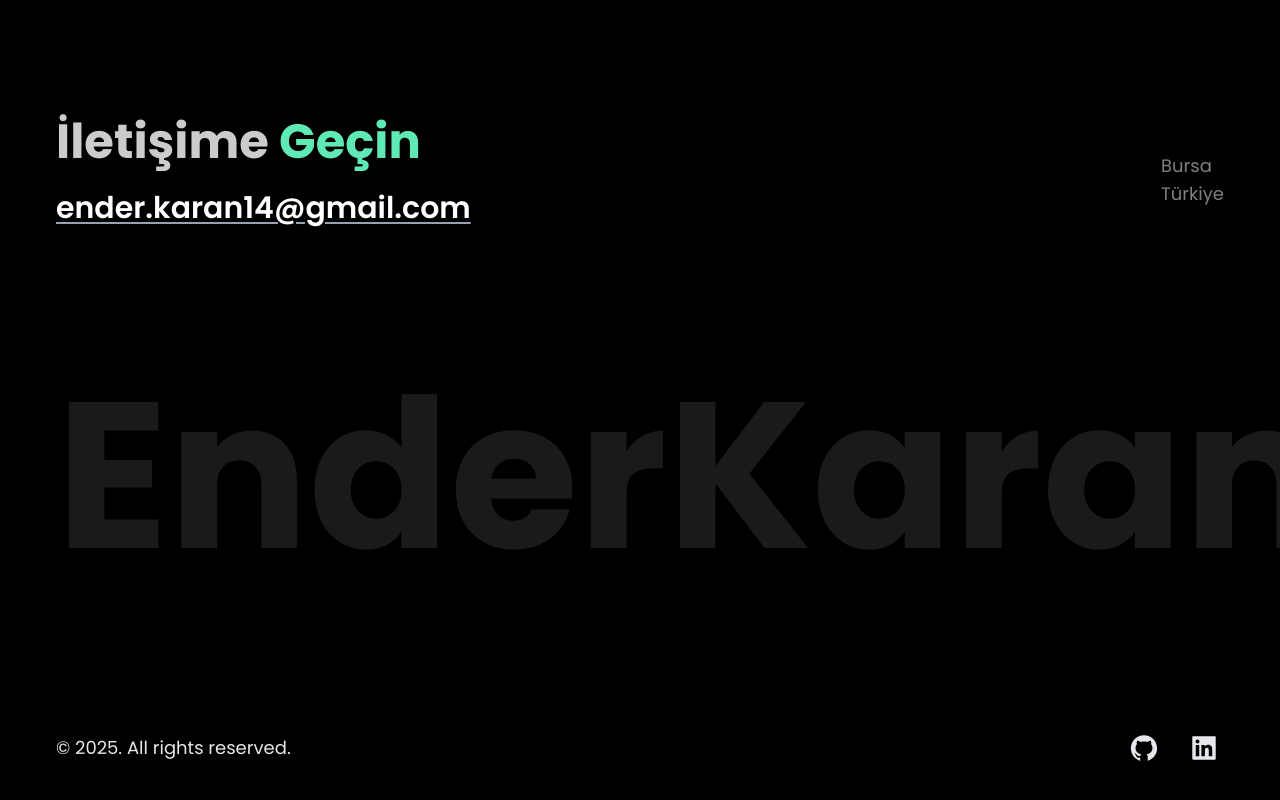
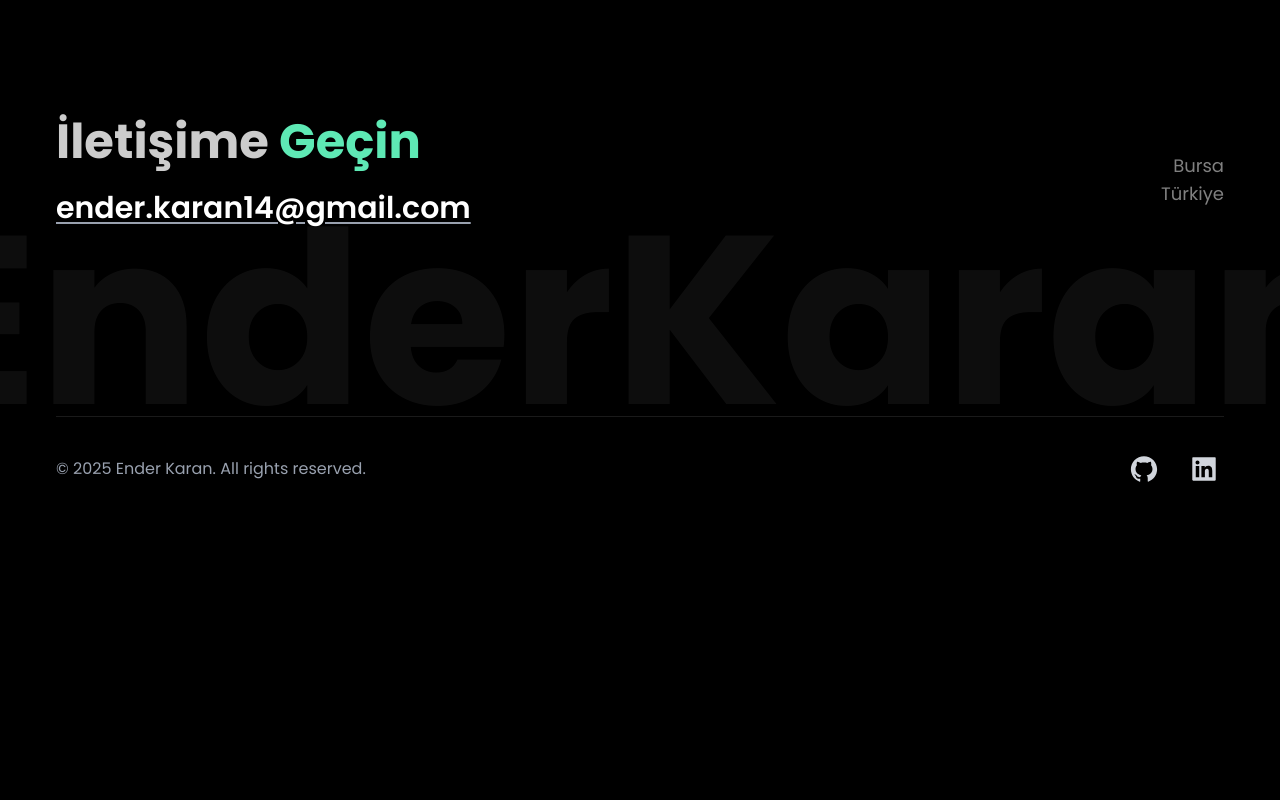
Before and after one commit to EnderKaran/Portfolio-Website, a React (Vite) app in the folder website/: page / in a window 1280 px wide. Shown: the part 3448-4248 px from the top of the page. After the commit the page ends 3969 px from the top, so only its background shows below. Built offline with nearby package versions, Linux system fonts and the light colour scheme.

Commit message:
footer kısmına yukarı çık butonu eklendi

```diff
--- a/website/package.json
+++ b/website/package.json
@@ -18,6 +18,7 @@
     "react-dom": "^19.1.0",
     "react-icons": "^5.5.0",
     "react-intersection-observer": "^9.16.0",
+    "react-scroll": "^1.9.3",
     "tailwindcss": "^4.1.11"
   },
   "devDependencies": {
--- a/website/src/components/Footer.jsx
+++ b/website/src/components/Footer.jsx
@@ -1,9 +1,33 @@
-import {
-    AiFillGithub,
-    AiFillLinkedin
-} from "react-icons/ai";
+import React, { useState, useEffect } from "react";
+import { AiFillGithub, AiFillLinkedin } from "react-icons/ai";
+import { FaArrowUp } from "react-icons/fa";
+import { motion, AnimatePresence } from "framer-motion";
+import { animateScroll as scroll } from 'react-scroll';
 
 export const Footer = () => {
+  const [isVisible, setIsVisible] = useState(false);
+
+  useEffect(() => {
+    const toggleVisibility = () => {
+      if (window.scrollY > 300) {
+        setIsVisible(true);
+      } else {
+        setIsVisible(false);
+      }
+    };
+    window.addEventListener("scroll", toggleVisibility);
+    return () => {
+      window.removeEventListener("scroll", toggleVisibility);
+    };
+  }, []);
+
+  const scrollToTop = () => {
+    scroll.scrollToTop({
+      duration: 800, // Animasyon süresi
+      smooth: "easeInOutQuart", // Animasyon efekti
+    });
+  };
+
   return (
     <footer className="py-8" id="contact">
       <div className="max-w-[1200px] mx-auto px-4">
@@ -12,7 +36,6 @@ export const Footer = () => {
             <h2 className="text-3xl md:text-5xl font-bold mb-6 text-white/80">
               İletişime <span className="text-emerald-300">Geçin</span>
             </h2>
-
             <a
               className="text-xl md:text-3xl font-semibold text-white underline decoration-gray-400 decoration-2 underline-offset-4 hover:text-emerald-300 hover:decoration-emerald-400 transition-all duration-300 break-all"
               href="mailto:ender.karan14@gmail.com"
@@ -20,64 +43,70 @@ export const Footer = () => {
               ender.karan14@gmail.com
             </a>
           </div>
-
-                    <div className="text-white/50 mt-12">
-
-
+          <div className="text-white/50 mt-12 text-right">
             <div className="text-lg mb-8">
               <p>Bursa</p>
               <p>Türkiye</p>
             </div>
-
           </div>
         </div>
 
-                <div className="relative z-10 text-center mt-8 py-12">
-                    <h1 className="hidden md:block text-[10rem] md:text-[10rem] lg:text-[13rem] font-bold text-white opacity-10">
+        {/* DÜZELTME: Daha stabil çalışan arka plan yazı efekti */}
+        <div className="relative text-center mt-8 py-12">
+            <h1
+                aria-hidden="true"
+                className="absolute inset-0 z-0 flex items-center justify-center text-[8rem] md:text-[12rem] lg:text-[15rem] font-bold text-white opacity-5 pointer-events-none"
+            >
                 EnderKaran
-                    </h1>
-
-                    <h1 className="md:hidden relative text-8xl md:text-[12rem] lg:text-[15rem] font-bold text-white opacity-10">
-                        Ender
-                        <br />
-                        Karan
             </h1>
         </div>
 
-                <div className="relative mt-12 container flex sm:justify-between justify-center items-center gap-10 max-sm:flex-col">
-                    <p className="text-gray-200 text-lg">
-                        © 2025. All rights reserved.
+        <div className="relative mt-12 container flex sm:justify-between justify-center items-center gap-10 max-sm:flex-col border-t border-white/10 pt-8">
+          <p className="text-gray-400 text-base">
+            © {new Date().getFullYear()} Ender Karan. All rights reserved.
           </p>
-
           <ul className="flex gap-5 flex-wrap">
-
             <li>
               <a
                 href="https://github.com/EnderKaran"
                 aria-label="GitHub"
                 target="_blank"
-                                className="text-gray-200 flex items-center justify-center w-10 h-10 rounded-full hover:bg-white/10 transition-colors"
+                rel="noopener noreferrer" // DÜZELTME: Güvenlik eklendi
+                className="text-gray-300 flex items-center justify-center w-10 h-10 rounded-full hover:bg-white/10 hover:text-white transition-colors"
               >
                 <AiFillGithub size={30} />
               </a>
             </li>
-
             <li>
               <a
                 href="https://www.linkedin.com/in/ender-karan-52303b187"
-                                aria-label="Linkledin"
+                aria-label="LinkedIn" // DÜZELTME: Yazım hatası düzeltildi
                 target="_blank"
-                                className="text-gray-200 flex items-center justify-center w-10 h-10 rounded-full hover:bg-white/10 transition-colors"
+                rel="noopener noreferrer" // DÜZELTME: Güvenlik eklendi
+                className="text-gray-300 flex items-center justify-center w-10 h-10 rounded-full hover:bg-white/10 hover:text-white transition-colors"
               >
                 <AiFillLinkedin size={30} />
               </a>
             </li>
-
           </ul>
         </div>
+      </div>
 
-
-            </div>
+      <AnimatePresence>
+        {isVisible && (
+          <motion.button
+            onClick={scrollToTop}
+            initial={{ opacity: 0, y: 20 }}
+            animate={{ opacity: 1, y: 0 }}
+            exit={{ opacity: 0, y: 20 }}
+            transition={{ duration: 0.3 }}
+            className="fixed bottom-8 right-8 z-50 p-3 bg-emerald-500 text-white rounded-full shadow-lg hover:bg-emerald-600 focus:outline-none transition-colors"
+            aria-label="Sayfanın başına dön"
+          >
+            <FaArrowUp size={20} />
+          </motion.button>
+        )}
+      </AnimatePresence>
     </footer>
-    )
-}
+  );
+};
```
Also changed, not shown: 1 other file (tests, documents, lock files or other folders). Lines whose indentation alone changed are shown as unchanged.
